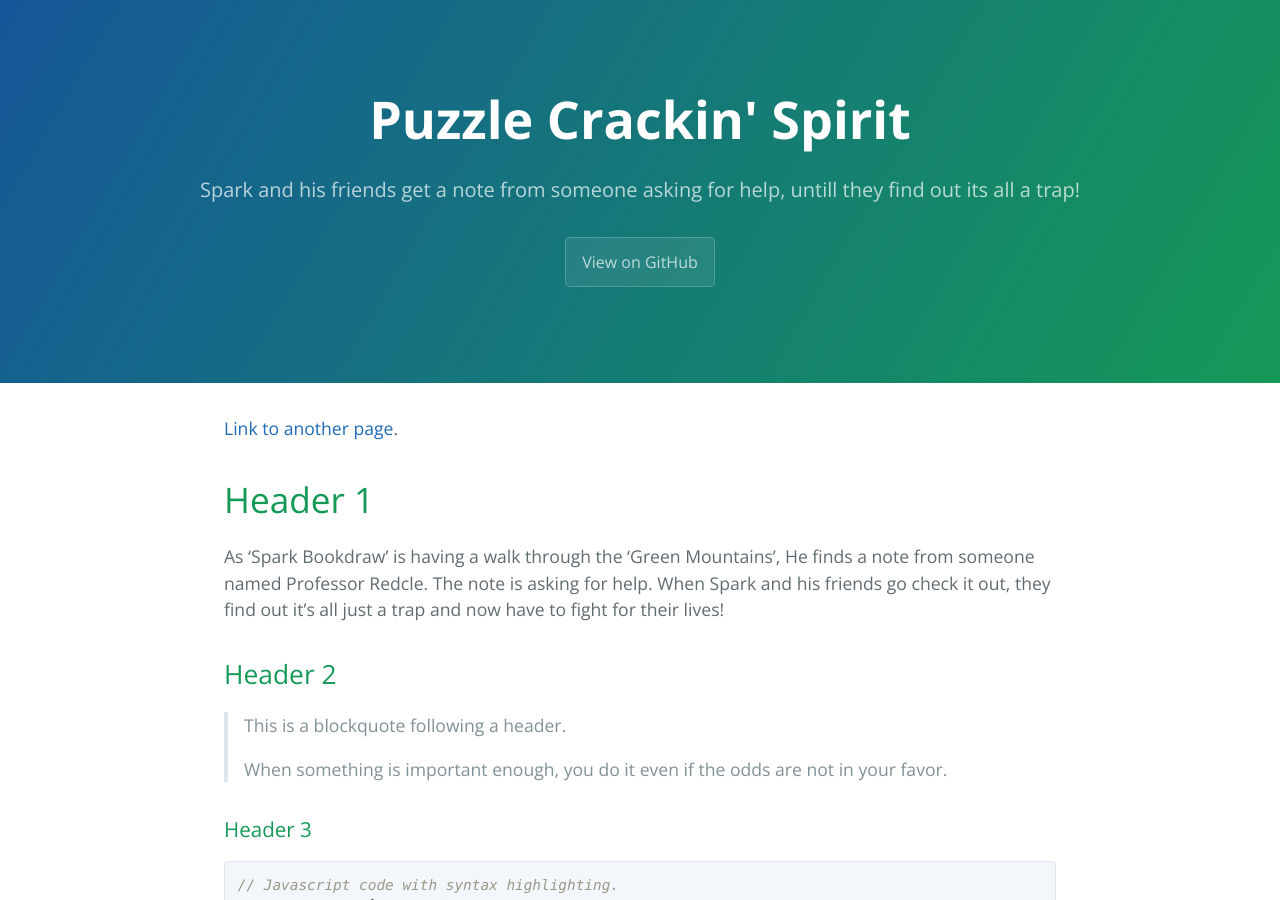
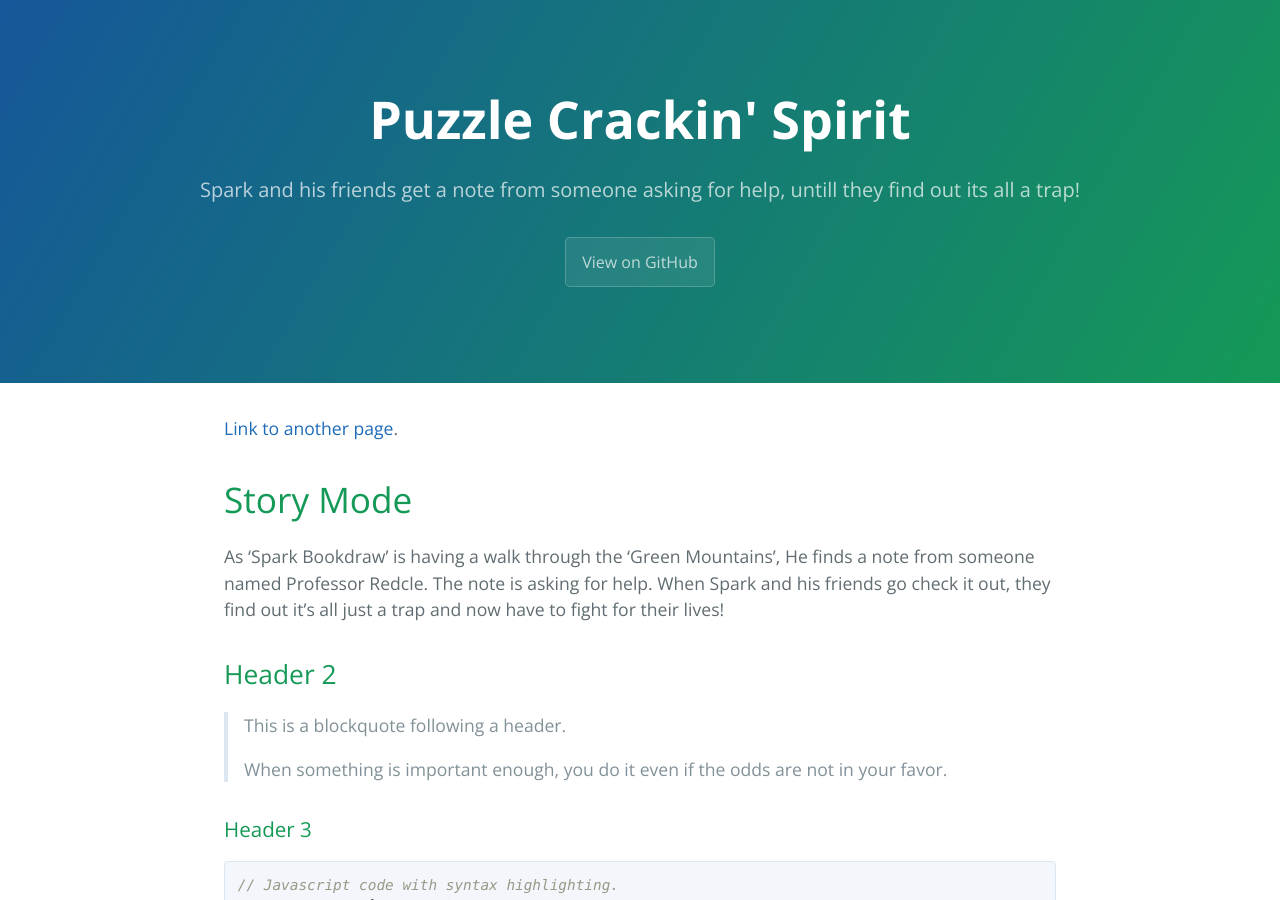
Before and after one commit to Projectmasternoi/Puzzle-Crackin-Spirit, a Jekyll site: the page built from index.md, in a window 1280 px wide and 900 px high. Built offline with Jekyll 4.4.1, drawn with Linux system fonts in a browser that asks for light colours.

Commit message:
Update index.md

```diff
--- a/index.md
+++ b/index.md
@@ -7,7 +7,7 @@ layout: default
 
 
 
-# Header 1
+# Story Mode
 
 As 'Spark Bookdraw' is having a walk through the 'Green Mountains', He finds a note from someone named Professor Redcle. The note is asking for help. When Spark and his friends go check it out, they find out it's all just a trap and now have to fight for their lives!
 
```
